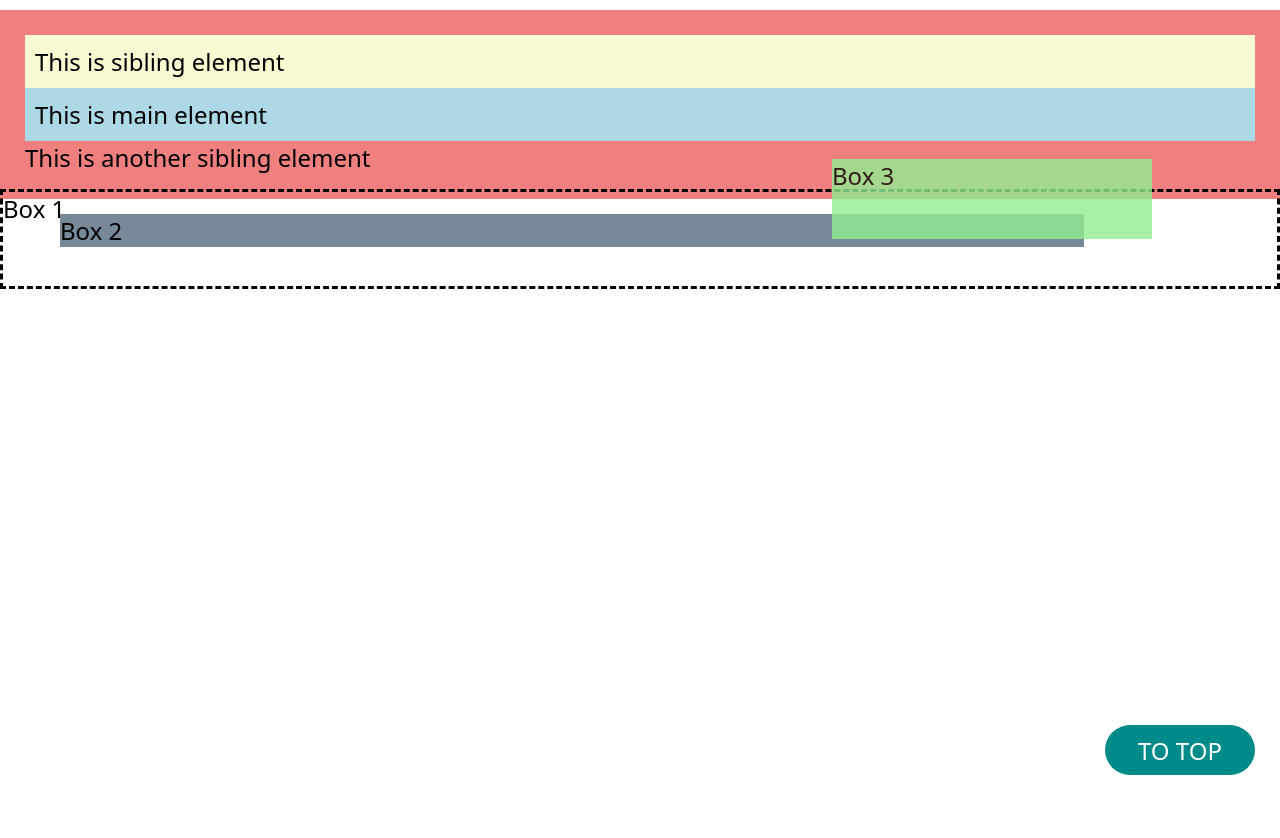
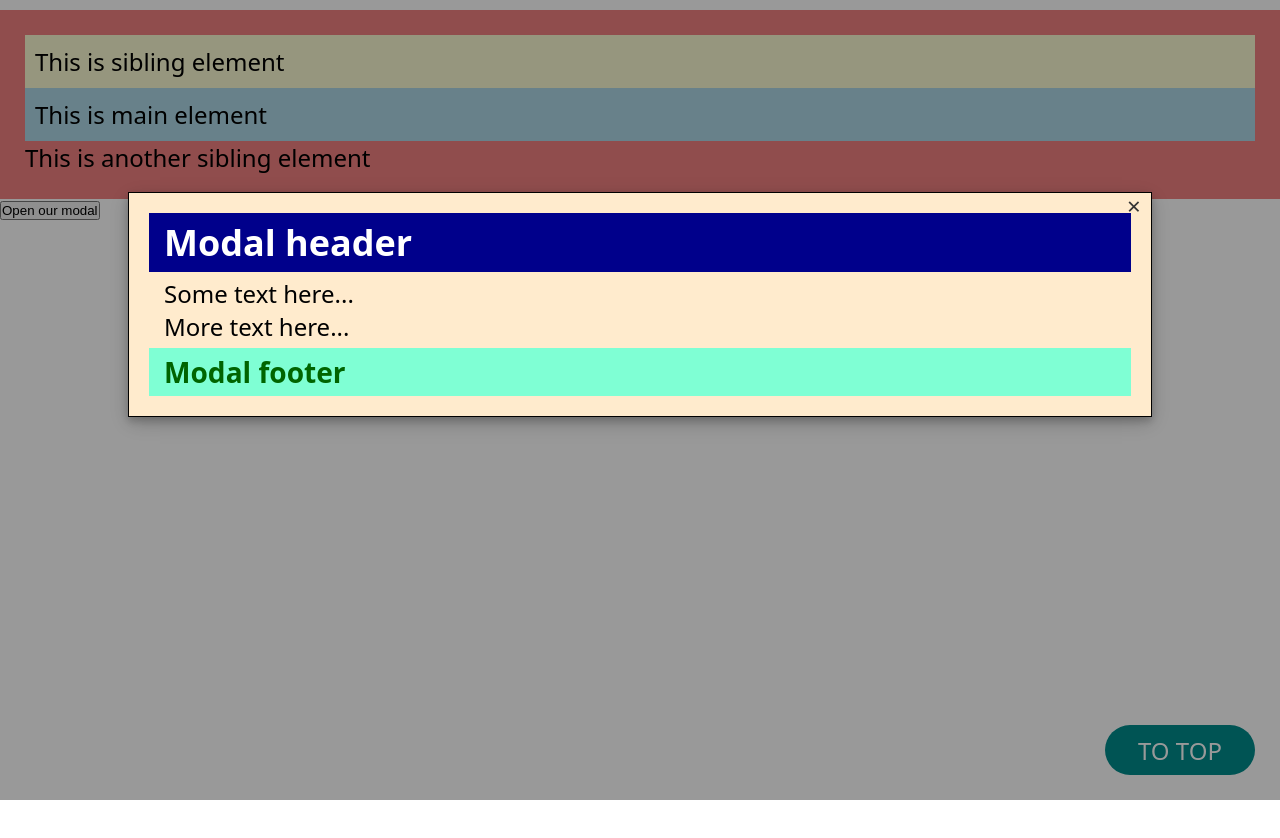
Before and after one commit to valost/lesson9.1, a plain HTML site: page index.html in a window 1280 px wide. Drawn offline with Linux system fonts and the light colour scheme.

Commit message:
changed styles

```diff
--- a/index.html
+++ b/index.html
@@ -53,11 +53,32 @@
 
 <a class="to_top" href="#">to top</a>
 
+<!--
 <div class="wrapper">
     <div class="box1">Box 1</div>
     <div class="box2">Box 2</div>
     <div class="box3">Box 3</div>
 </div>
 
+-->
+
+<button id="mybtn">Open our modal</button>
+
+<div id="my-modal" class="modal">
+    <div class="modal-content">
+        <div class="modal-header">
+            <span class="close">&times;</span>
+            <h2>Modal header</h2>
+        </div>
+        <div class="modal-body">
+            <p>Some text here...</p>
+            <p>More text here...</p>
+        </div>
+        <div class="modal-footer">
+            <h3>Modal footer</h3>
+        </div>
+    </div>
+</div>
+
 </body>
 </html>
--- a/styles.css
+++ b/styles.css
@@ -59,6 +59,8 @@ html {
     position: relative;
     border: dashed;
     height: 100px;
+    background-color: lightsalmon;
+    z-index: 1;
 }
 
 .box2 {
@@ -67,6 +69,7 @@ html {
     width: 80%;
     top: 25px;
     left: 60px;
+    z-index: 3;
 }
 
 .box3 {
@@ -77,9 +80,68 @@ html {
     top: -30px;
     height: 80px;
     opacity: .8;
+    z-index: 2;
 }
 
+/*** MODAL ***/
 
+/*** Modal header ***/
+
+.modal-header {
+    padding: 5px 15px;
+    background-color: darkblue;
+    color: #fff;
+}
+
+/*** Modal body ***/
+
+.modal-body {
+    padding: 5px 15px;
+}
+
+/*** Modal footer ***/
+
+.modal-footer {
+    padding: 5px 15px;
+    background-color: aquamarine;
+    color: darkgreen;
+}
+
+/*** Modal content ***/
+
+.modal-content {
+    position: relative;
+    background-color: blanchedalmond;
+    margin: 15% auto;
+    padding: 20px;
+    border: 1px solid #000;
+    width: 80%;
+    box-shadow: 0 4px 8px 0 rgba(0,0,0,0.2),0 6px 20px 0 rgba(0,0,0,0.19);
+
+}
+
+.modal {
+    position: fixed;
+    left: 0;
+    top: 0;
+    width: 100%;
+    height: 100%;
+    overflow: auto;
+    background-color: rgba(0,0,0,0.4);
+}
+
+.close {
+    color: #333;
+    position: absolute;
+    top: -2%;
+    right: 1%;
+    transition: all .3s;
+}
+
+.close:hover {
+    color: lawngreen;
+    cursor: pointer;
+}
 
 
 
```
